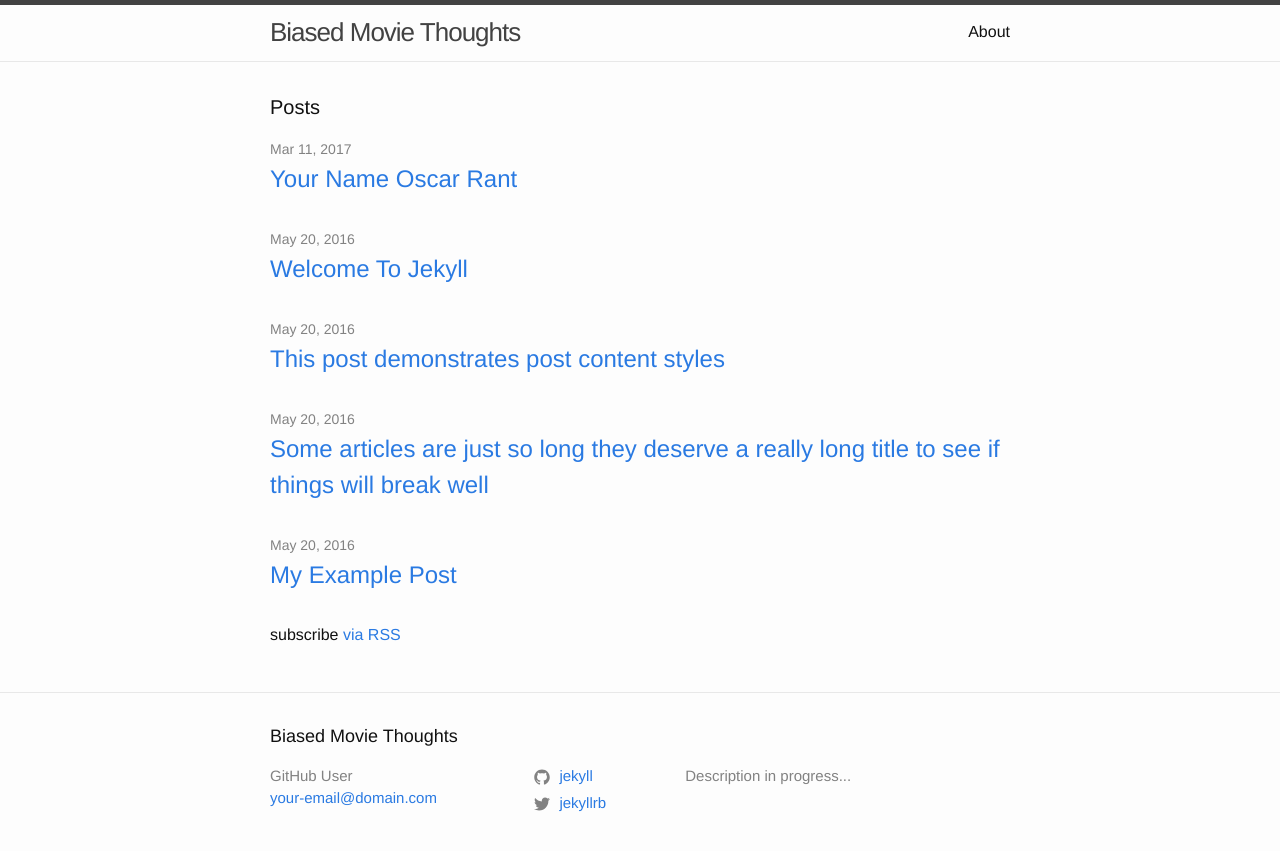
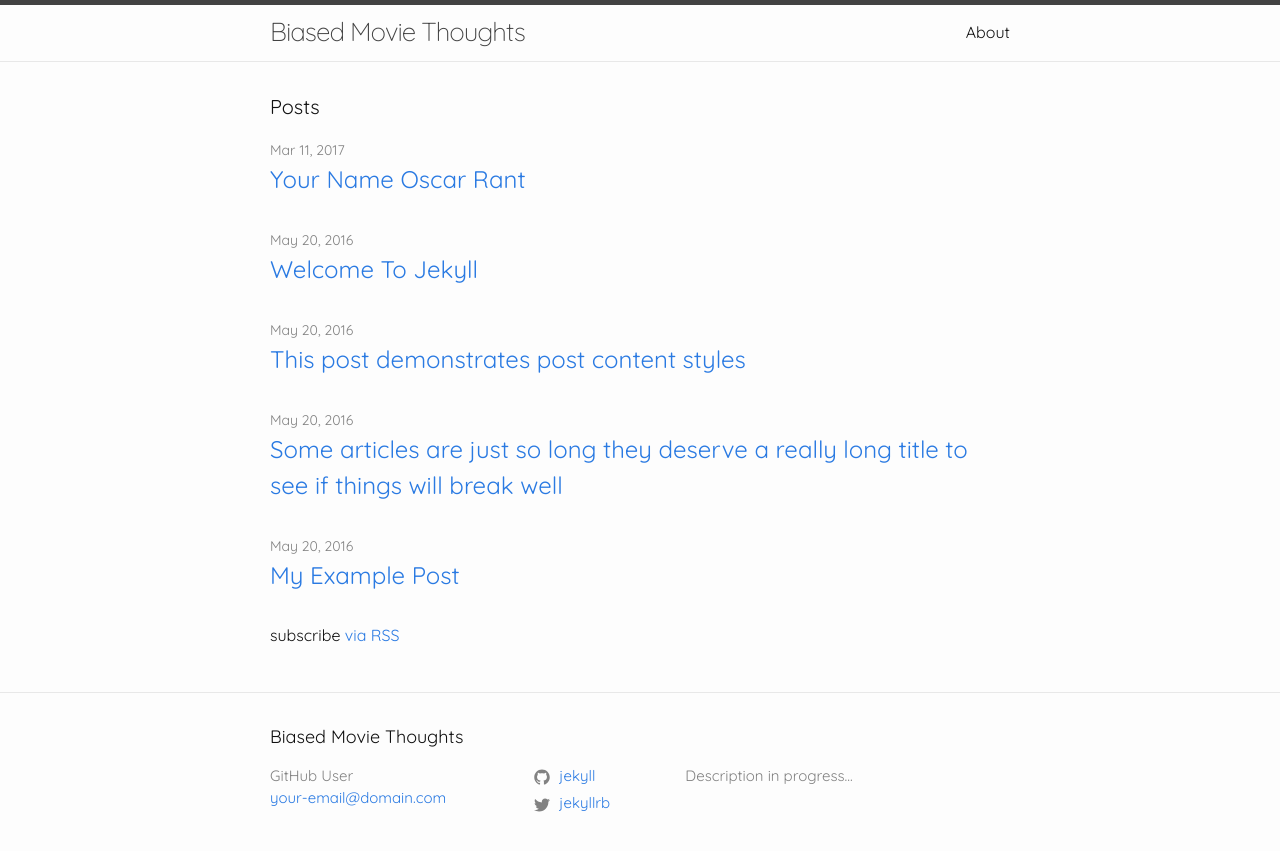
Before and after one commit to ncskier/film_blog, a Jekyll site: the page built from index.md, in a window 1280 px wide. Shown: the top 851 px of the page. Built offline with Jekyll 4.4.1, drawn with Linux system fonts in a browser that asks for light colours.

Commit message:
added custom font 'Quicksand'

```diff
--- a/_includes/head.html
+++ b/_includes/head.html
@@ -10,6 +10,8 @@
   <link rel="canonical" href="{{ page.url | replace:'index.html','' | absolute_url }}">
   <link rel="alternate" type="application/rss+xml" title="{{ site.title | escape }}" href="{{ "/feed.xml" | relative_url }}">
 
+  <link href="https://fonts.googleapis.com/css?family=Quicksand:300,400,500,700" rel="stylesheet">
+
   {% if jekyll.environment == 'production' and site.google_analytics %}
   {% include google-analytics.html %}
   {% endif %}
--- a/_sass/minima.scss
+++ b/_sass/minima.scss
@@ -2,7 +2,8 @@
 
 // Define defaults for each variable.
 
-$base-font-family: "Helvetica Neue", Helvetica, Arial, sans-serif !default;
+$base-font-family: 'Quicksand', sans-serif !default;
+// $base-font-family: "Helvetica Neue", Helvetica, Arial, sans-serif !default;
 $base-font-size:   16px !default;
 $base-font-weight: 400 !default;
 $small-font-size:  $base-font-size * 0.875 !default;
```
